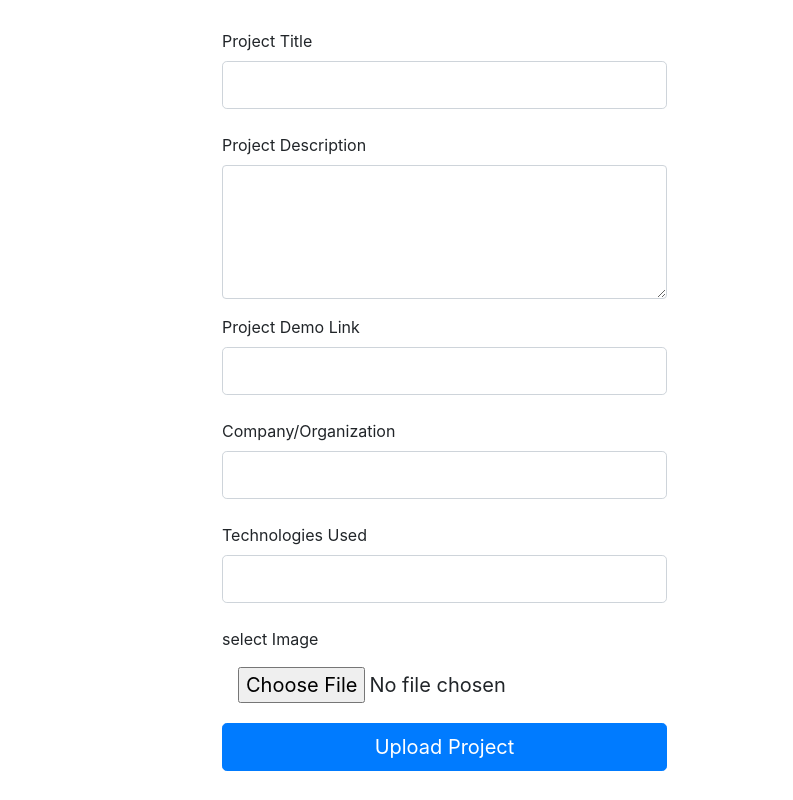
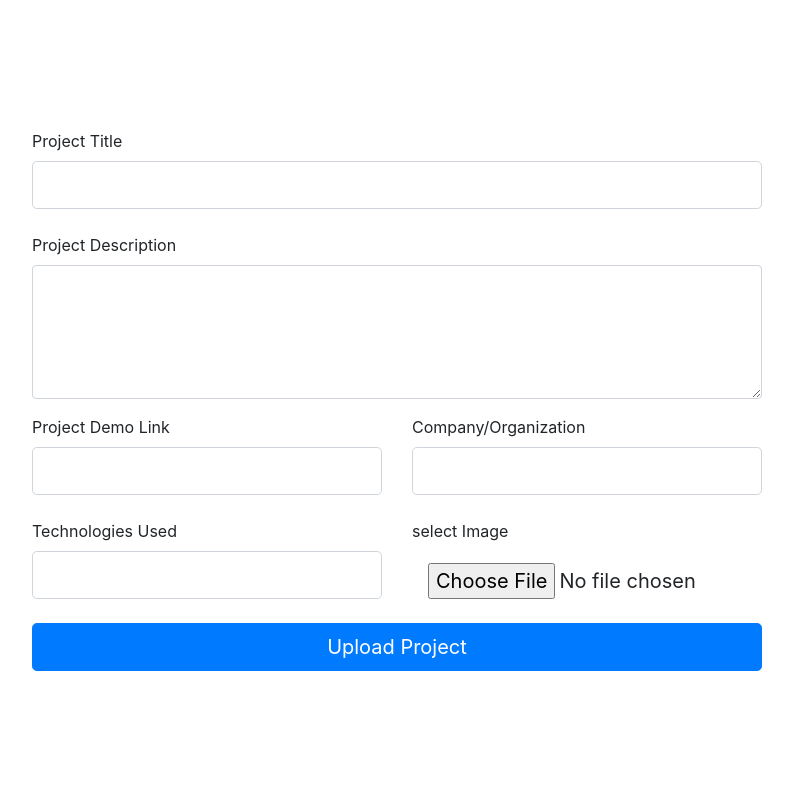
Before and after one commit to Reuben-Kipkemboi/Awwwards, a Django app: page /post/ in a window 1280 px wide. Shown: the whole page, without its empty margins (243-1036 px from the left). Run offline with Django 4.2, Linux system fonts and the light colour scheme; some libraries are stand-ins or nearby versions.

Commit message:
st:post-form - structures post form

```diff
--- a/app/templates/post.html
+++ b/app/templates/post.html
@@ -5,8 +5,8 @@
 <section class="vh-100">
     <div class="container py-2 h-100">
         <div class="row d-flex align-items-center justify-content-center h-100">
-            <div class="col-md-7 col-lg-5 col-xl-5 offset-xl-1">
-                <form  method="POST" action="{% url 'post' %}" enctype="multipart/form-data">
+            <div class="col-md-8">
+                <form method="POST" action="{% url 'post' %}" enctype="multipart/form-data">
                     {% csrf_token %}
                     <!-- project Title input -->
                     <div class="form-outline mb-4">
@@ -21,33 +21,35 @@
                         <label class="form-label" for="title">Project Description</label>
                         <textarea class="form-control" id="description" rows="5" name="description"></textarea>
                     </div>
-
+                    <div class="row">
                         <!-- project Url -->
-                    <div class="form-outline mb-4">
+                        <div class="form-outline mb-4 col-md-6">
                             <label class="form-label" for="url">Project Demo Link</label>
                             <input type="text" id="url" class="form-control form-control-lg" name="url" />
 
                         </div>
 
                         <!-- Company -->
-                    <div class="form-outline mb-4">
+                        <div class="form-outline mb-4 col-md-6">
                             <label class="form-label" for="title">Company/Organization</label>
                             <input type="text" id="company" class="form-control form-control-lg" name="company" />
 
                         </div>
+                    </div>
                     <!-- languages -->
-
-                    <div class="form-outline mb-4">
+                    <div class="row">
+                        <div class="form-outline mb-4 col-md-6">
                             <label class="form-label" for="title">Technologies Used</label>
                             <input type="text" id="languages" class="form-control form-control-lg" name="languages" />
 
                         </div>
 
                         <!-- Image input -->
-                    <div class="input-group mb-3">
+                        <div class="input-group mb-3 col-md-6">
                             <label for="project-image">select Image</label>
                             <input type="file" class=" form-control-lg" id="photo" name="photo">
 
+                        </div>
                     </div>
                     <!-- Submit button -->
                     <button type="submit" class="btn btn-primary btn-lg btn-block">Upload Project</button>
```
Lines whose indentation alone changed are shown as unchanged.
